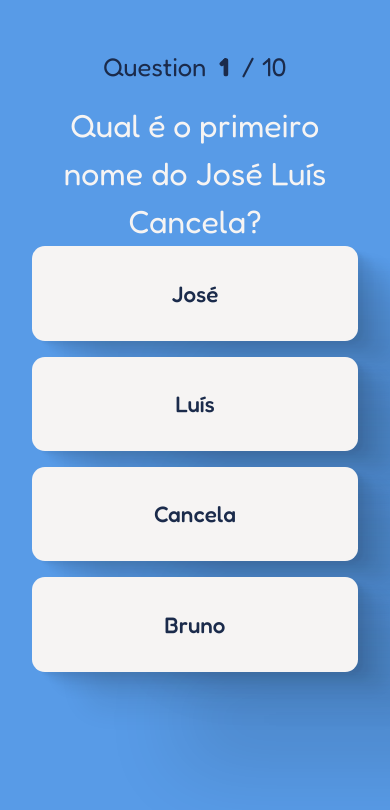
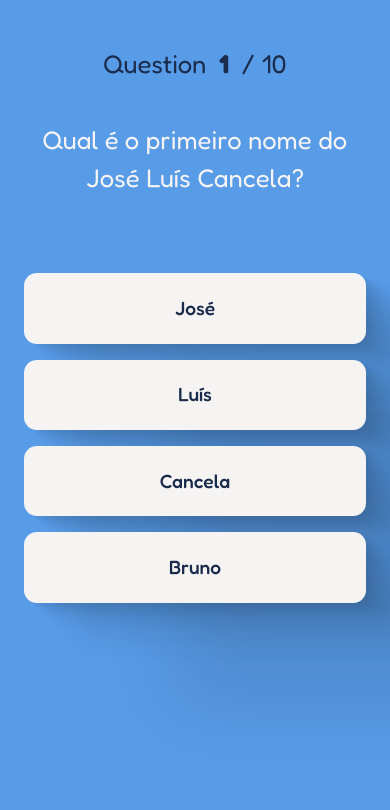
Before and after one commit to BrnPer/my-quiz, a Next.js app in the folder src/frontend/: page /game in a window 390 px wide. Shown: the top 810 px of the page. Built offline with nearby package versions, Linux system fonts and the light colour scheme.

Commit message:
Improve question layout responsiveness

```diff
--- a/src/frontend/components/Layout/Layout.module.css
+++ b/src/frontend/components/Layout/Layout.module.css
@@ -1,7 +1,16 @@
 .container {
-    padding: 2rem;
+    padding: 1.5rem;
     width: 100%;
     height: 100%;
     min-height: 100%;
     min-width: 100%;
 }
+
+@media only screen and (min-width: 768px) {
+    .container {
+        padding: 2rem;
+    }
+}
+
+
+@media only screen and (min-width: 1200px) {}
--- a/src/frontend/components/Question/Question.module.css
+++ b/src/frontend/components/Question/Question.module.css
@@ -11,7 +11,7 @@
 .question {
     flex: 1;
     color: var(--fourth-color);
-    font-size: 2rem;
+    font-size: 1.6rem;
     font-weight: 400;
     text-align: center;
     display: flex;
@@ -39,10 +39,10 @@
         149px 95px 80px rgba(0, 0, 0, 0.12);
     color: var(--second-color);
     background-color: var(--fourth-color);
-    padding: 0.9rem 1rem;
+    padding: 0.3rem 1rem;
     border-radius: var(--default-border-radius);
     border: 1rem solid transparent;
-    font-size: 1.4rem;
+    font-size: 1.2rem;
     font-family: 'Fredoka', sans-serif;
     cursor: pointer;
     font-weight: 500;
@@ -77,6 +77,12 @@
 
     .answer {
         width: 40%;
+        padding: 0.9rem 1rem;
+        font-size: 1.4rem;
+    }
+
+    .question {
+        font-size: 2.3rem;
     }
 }
 
```
